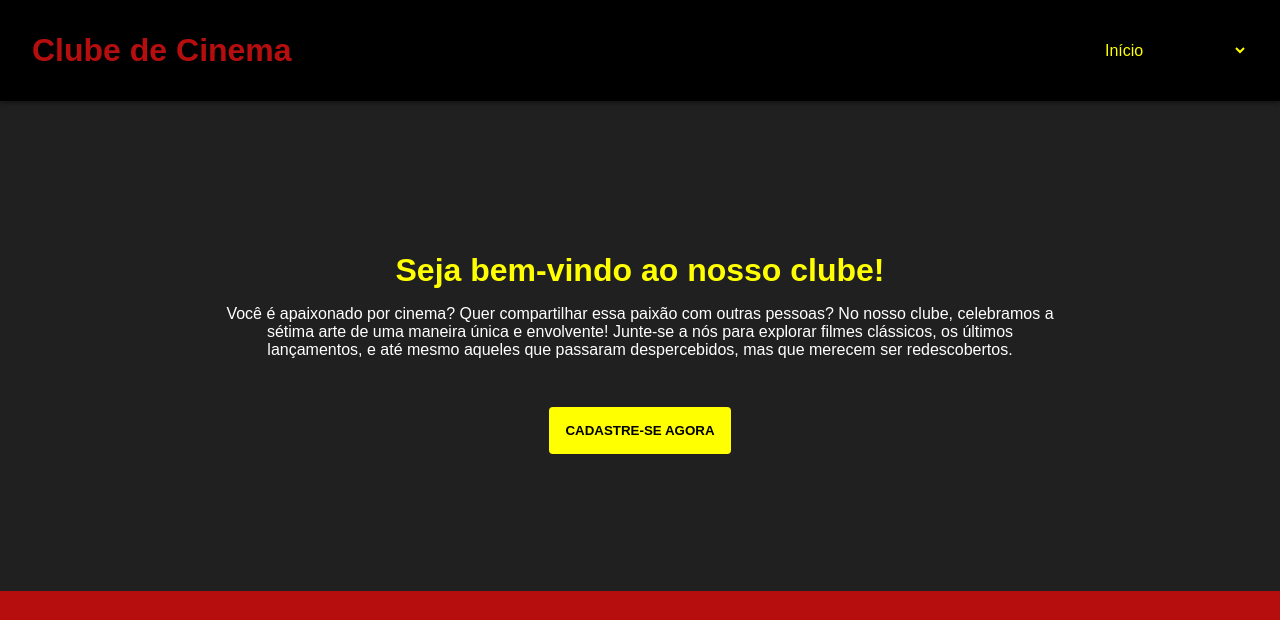
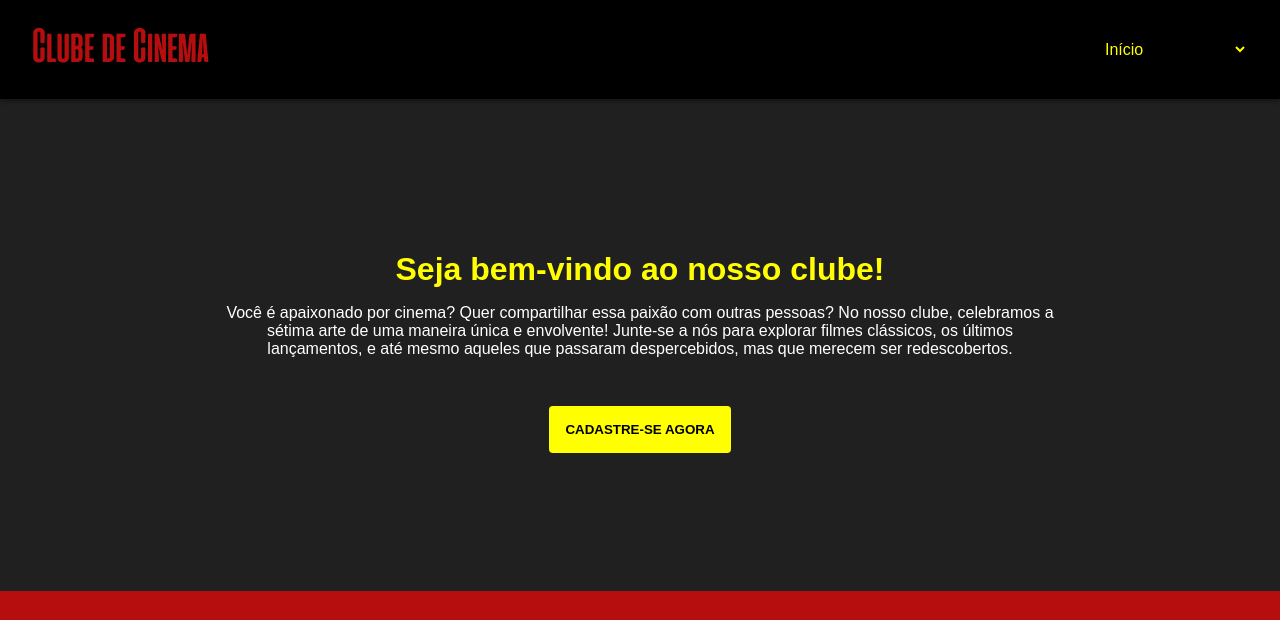
Before and after one commit to filhodepeterpan/clube-de-cinema, a plain HTML site: page index.html in a window 1280 px wide. Shown: the top 620 px of the page. Drawn offline with Linux system fonts and the light colour scheme.

Commit message:
Adição de fonte destaque

```diff
--- a/styles/root.css
+++ b/styles/root.css
@@ -6,12 +6,12 @@
     --cor-destaque-hover: rgb(237, 237, 2);
     --cor-fonte-padrao: #FFFFFF;
     --fonte-padrao: "Arial";
-    --fonte-destaque: ;
+    --fonte-destaque: "Cinematografica Bold";
     --arredondamento: 4px;
     --sombra: 0px 2px 4px #121212de;
 }
 
 @font-face{
-    font-family: "";
-    src: url();
+    font-family: "Cinematografica Bold";
+    src: url(../fonts/Cinematografica-Bold-trial.ttf);
 }
--- a/styles/style.css
+++ b/styles/style.css
@@ -30,6 +30,8 @@ header{
 }
 
 #clube-de-cinema{
+    font-family: var(--fonte-destaque);
+    font-size: 3rem;
     color: var(--cor-terciaria);
 }
 
```
Also changed, not shown: fonts/Cinematografica-Bold-trial.ttf (added).
